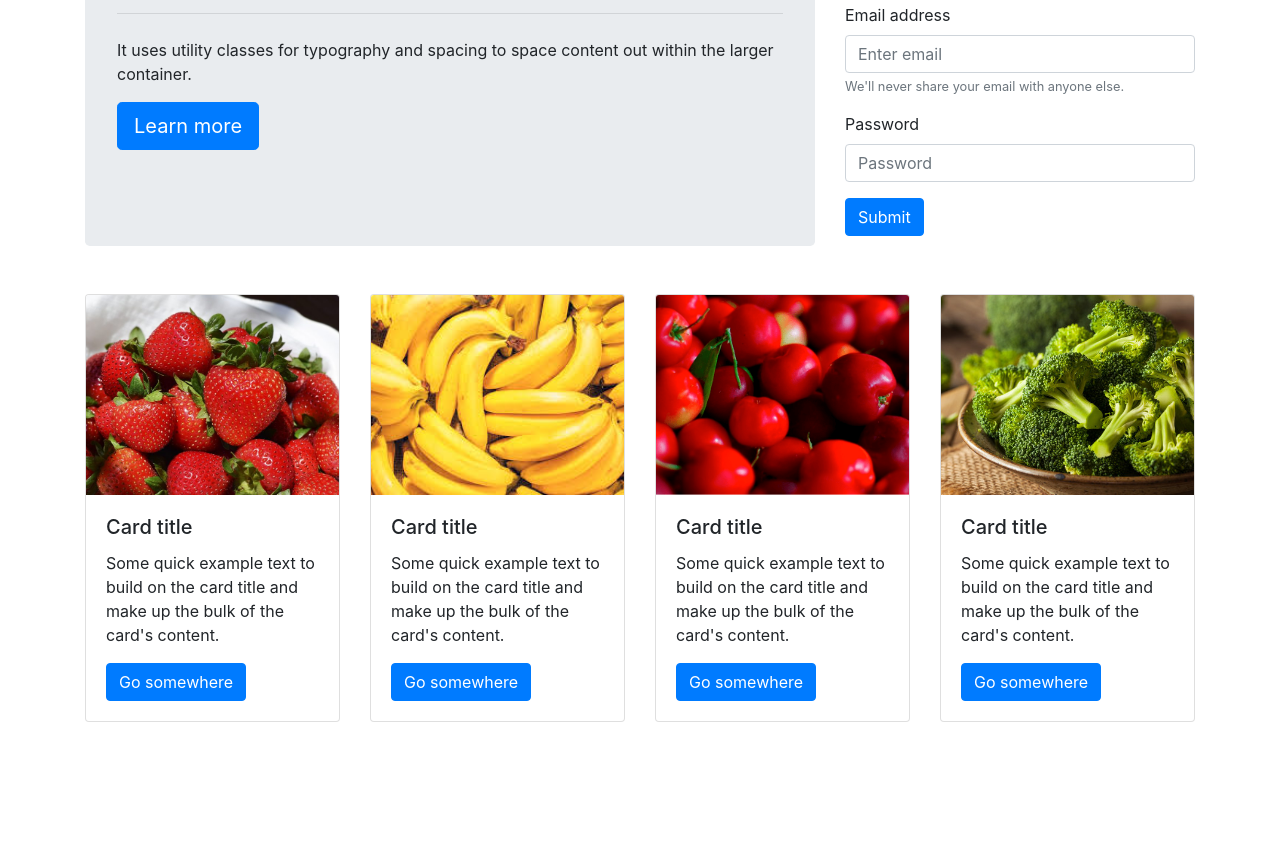
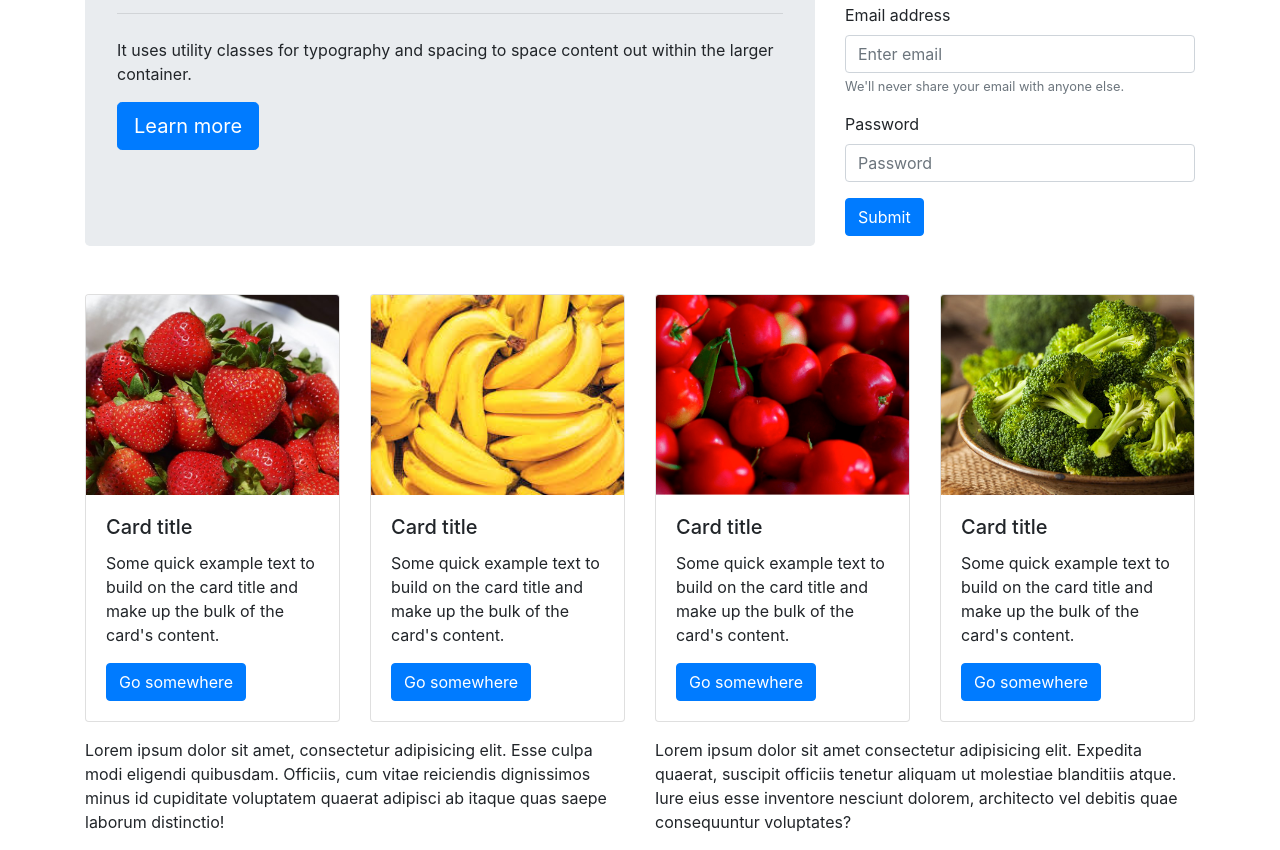
Before and after one commit to megmiyata/organicos, a plain HTML site: page index.html in a window 1280 px wide. Shown: the part 814-1664 px from the top of the page. Before the commit the page ends 1536 px from the top, so only its background shows below. Drawn offline with nearby package versions, Linux system fonts and the light colour scheme.

Commit message:
Acrescentado duas colunas abaixo dos cards

```diff
--- a/index.html
+++ b/index.html
@@ -134,7 +134,6 @@
                 </form>
             </div>
         </div>
-
     </div>
 
     <!-- pode ser colado no container de cima -->
@@ -184,6 +183,11 @@
                 </div>
             </div>
         </div>
+
+        <div class="row my-3">
+            <div class="col-md-6">Lorem ipsum dolor sit amet, consectetur adipisicing elit. Esse culpa modi eligendi quibusdam. Officiis, cum vitae reiciendis dignissimos minus id cupiditate voluptatem quaerat adipisci ab itaque quas saepe laborum distinctio!</div>
+            <div class="col-md-6">Lorem ipsum dolor sit amet consectetur adipisicing elit. Expedita quaerat, suscipit officiis tenetur aliquam ut molestiae blanditiis atque. Iure eius esse inventore nesciunt dolorem, architecto vel debitis quae consequuntur voluptates?</div>
+        </div>
     </div>
 </body>
 
```
